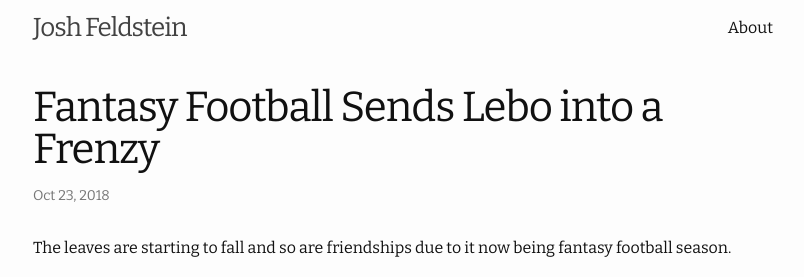
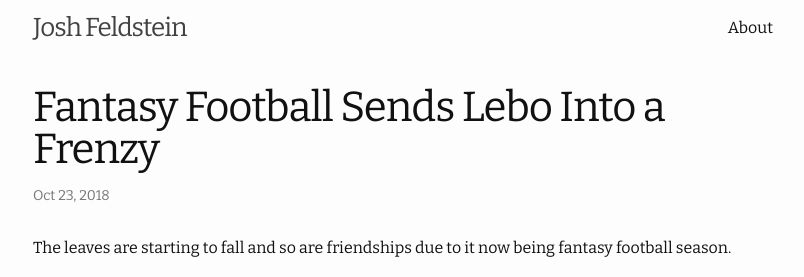
Before and after one commit to joshfeldstein/joshfeldstein.github.io, a Jekyll site: the page built from _posts/2018-10-22-fantasy-football.markdown, in a window 1280 px wide. Shown: the top 277 px of the page, without its empty margins (237-1041 px from the left). Built offline with Jekyll 4.4.1, drawn with Linux system fonts in a browser that asks for light colours.

```diff
--- a/_posts/2018-10-22-fantasy-football.markdown
+++ b/_posts/2018-10-22-fantasy-football.markdown
@@ -1,6 +1,6 @@
 ---
 layout: post
-title:  "Fantasy Football Sends Lebo into a Frenzy"
+title:  "Fantasy Football Sends Lebo Into a Frenzy"
 date:   2018-10-22 20:43:50 -0500
 categories:
 ---
```
